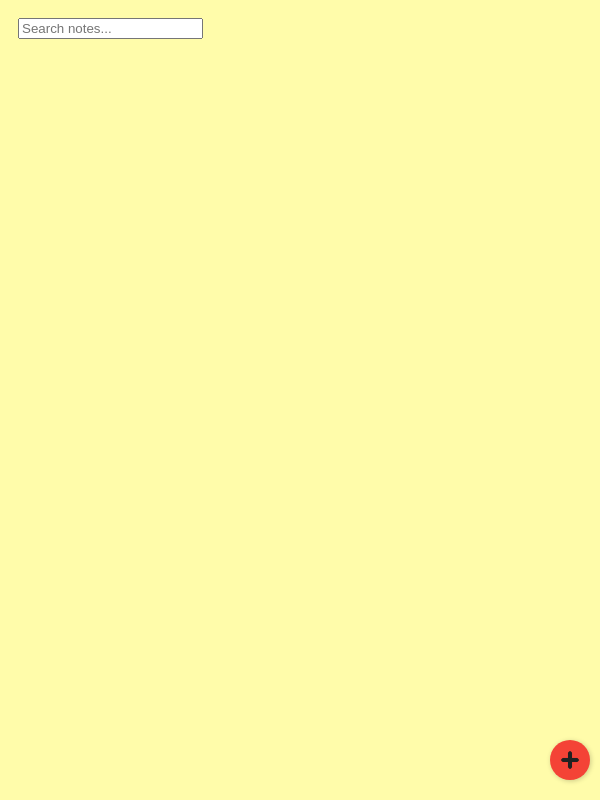
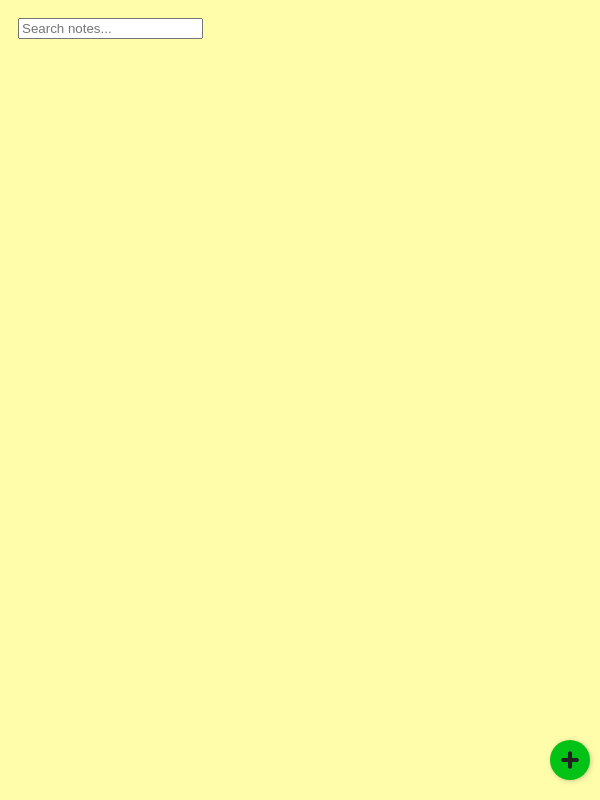
Before and after one commit to AdamKmet1997/sticky_notes, an Electron app: page index.html in a window 600 px wide. Drawn offline with Linux system fonts and the light colour scheme.

Commit message:
add read me

```diff
--- a/index.html
+++ b/index.html
@@ -67,7 +67,7 @@
     bottom: 10px;
     right: 10px;
     padding: 10px;
-    background-color: #f44336;
+    background-color: #03c216;
     border: none;
     border-radius: 50%;
     cursor: pointer;
```
Also changed, not shown: README.md.
